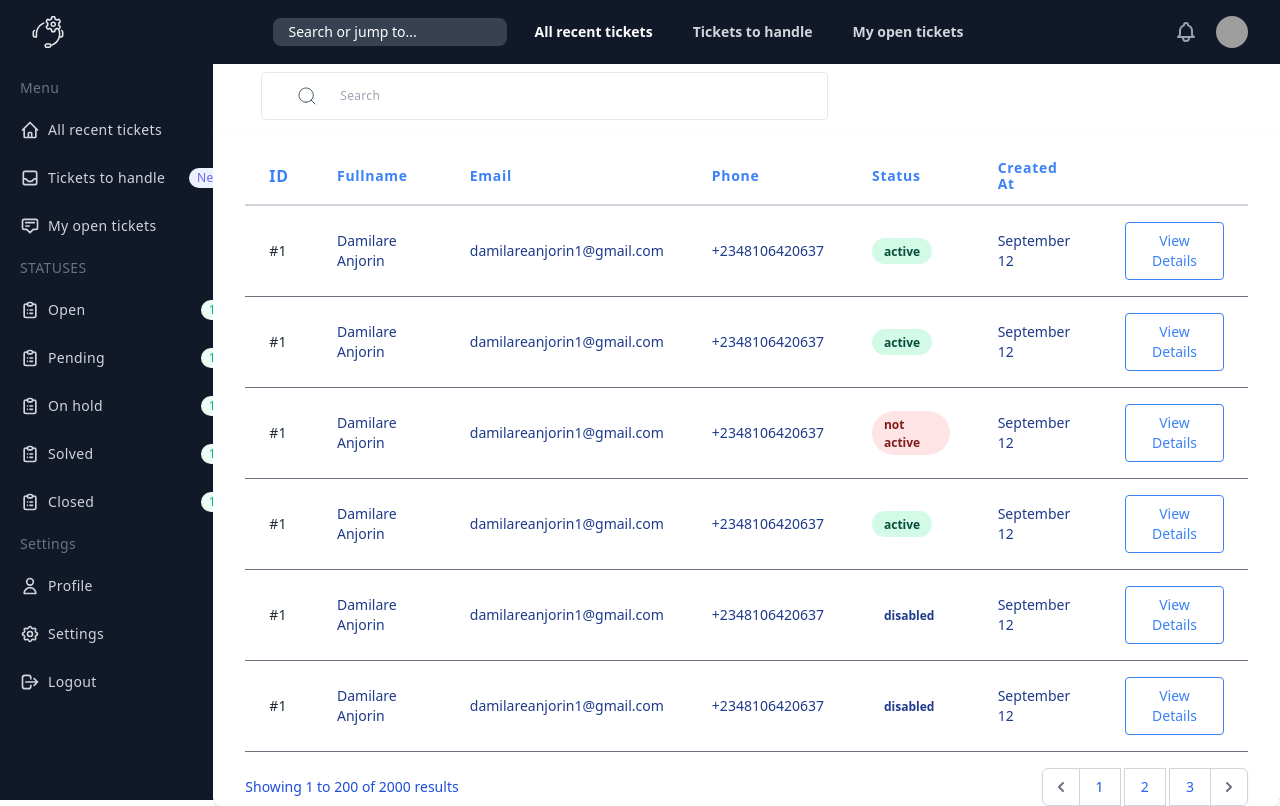
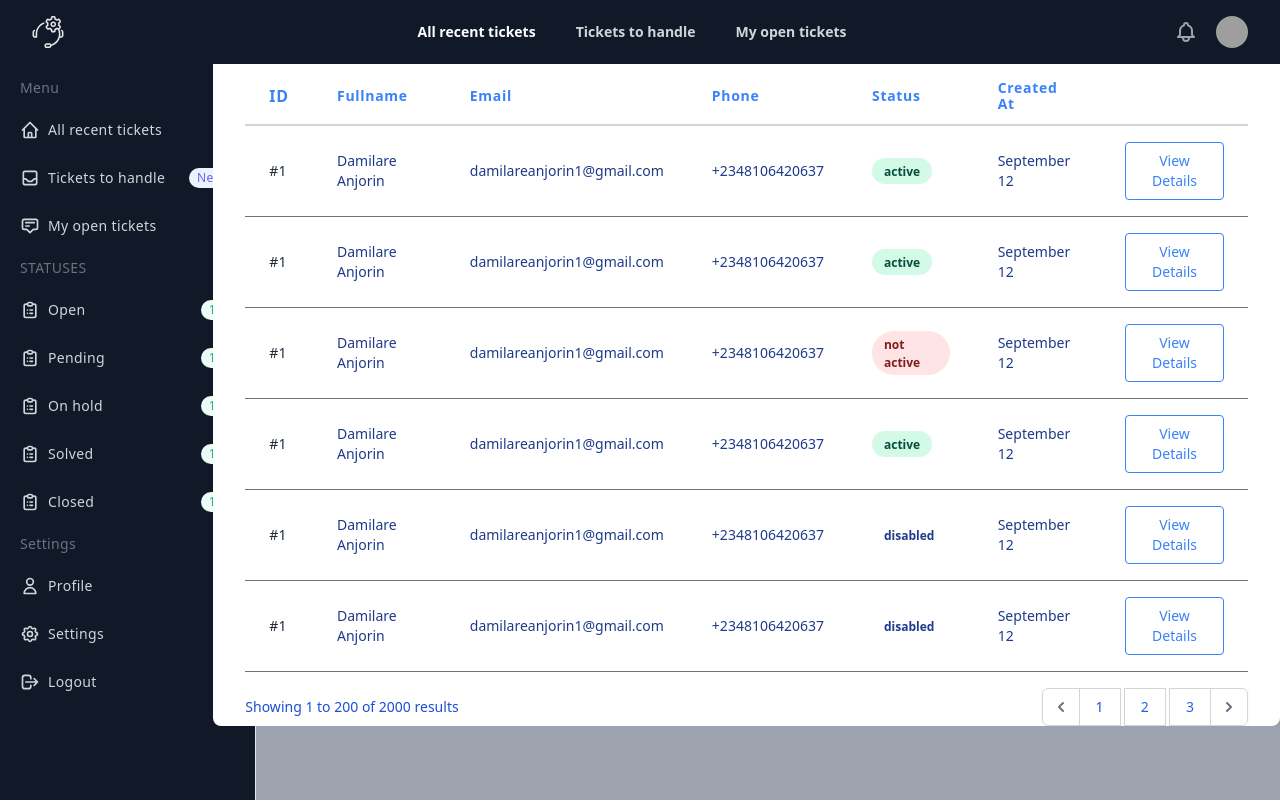
Before and after one commit to Youcode-Classe-E-2023-2024/Mouhcine-Essafi_tickets_manager, a PHP site: page / in a window 1280 px wide. Run offline with PHP 8.4, Linux system fonts and the light colour scheme; grey boxes are pictures that could not be loaded.

Commit message:
Update index.php

```diff
--- a/view/index.php
+++ b/view/index.php
@@ -19,7 +19,6 @@
             </div>
             <div class="hidden md:block">
               <div class="flex items-center ml-10">
-                <input type="text" class="hidden px-4 py-1 text-sm text-white placeholder-white bg-gray-700 rounded-lg focus:outline-none focus:shadow-none lg:block" placeholder="Search or jump to...">
                 <a href="#" class="px-3 py-2 ml-4 text-sm font-semibold text-white bg-gray-900 rounded-md focus:outline-none hover:bg-gray-700 focus:text-white focus:bg-gray-700">All recent tickets
                 </a>
                 <a href="#" class="px-3 py-2 ml-4 text-sm font-semibold text-gray-300 rounded-md hover:text-white hover:bg-gray-700 focus:outline-none focus:text-white focus:bg-gray-700">Tickets to handle
@@ -185,24 +184,7 @@
 
 <!-- dashboard -->
 <div class="absolute top-16 right-0 -my-2 overflow-x-auto w-10/12">
-              <div class="align-middle rounded-tl-lg rounded-tr-lg inline-block w-full py-4 overflow-hidden bg-white shadow-lg px-12">
-                  <div class="flex justify-between">
-                      <div class="inline-flex border rounded w-7/12 px-2 lg:px-6 h-12 bg-transparent">
-                          <div class="flex flex-wrap items-stretch w-full h-full mb-6 relative">
-                              <div class="flex">
-                                  <span class="flex items-center leading-normal bg-transparent rounded rounded-r-none border border-r-0 border-none lg:px-3 py-2 whitespace-no-wrap text-grey-dark text-sm">
-                                      <svg width="18" height="18" class="w-4 lg:w-auto" viewBox="0 0 18 18" fill="none" xmlns="http://www.w3.org/2000/svg">
-                                          <path d="M8.11086 15.2217C12.0381 15.2217 15.2217 12.0381 15.2217 8.11086C15.2217 4.18364 12.0381 1 8.11086 1C4.18364 1 1 4.18364 1 8.11086C1 12.0381 4.18364 15.2217 8.11086 15.2217Z" stroke="#455A64" stroke-linecap="round" stroke-linejoin="round" />
-                                          <path d="M16.9993 16.9993L13.1328 13.1328" stroke="#455A64" stroke-linecap="round" stroke-linejoin="round" />
-                                      </svg>
-                                  </span>
-                              </div>
-                              <input type="text" class="flex-shrink flex-grow flex-auto leading-normal tracking-wide w-px border border-none border-l-0 rounded rounded-l-none px-3 relative focus:outline-none text-xxs lg:text-xs text-gray-500 font-thin" placeholder="Search">
-                          </div>
-                      </div>
-                  </div>
-              </div>
-              <div class="align-middle inline-block min-w-full shadow overflow-hidden bg-white shadow-dashboard px-8 pt-3 rounded-bl-lg rounded-br-lg">
+              <div class="align-middle inline-block min-w-full shadow overflow-hidden bg-white shadow-dashboard px-8 pt-3 rounded-bl-lg rounded-br-lg h-4/5">
                   <table class="min-w-full">
                       <thead>
                           <tr>
```
